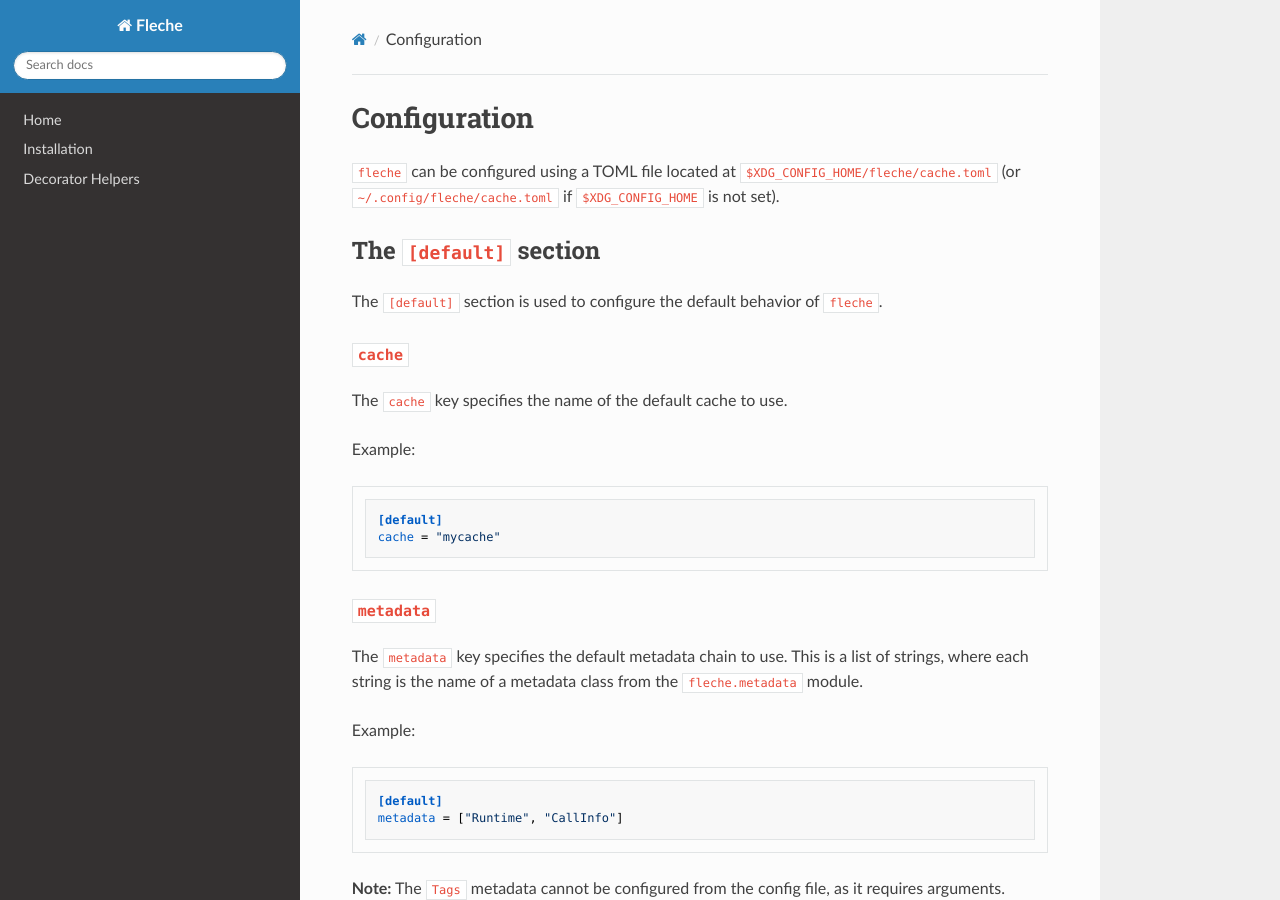
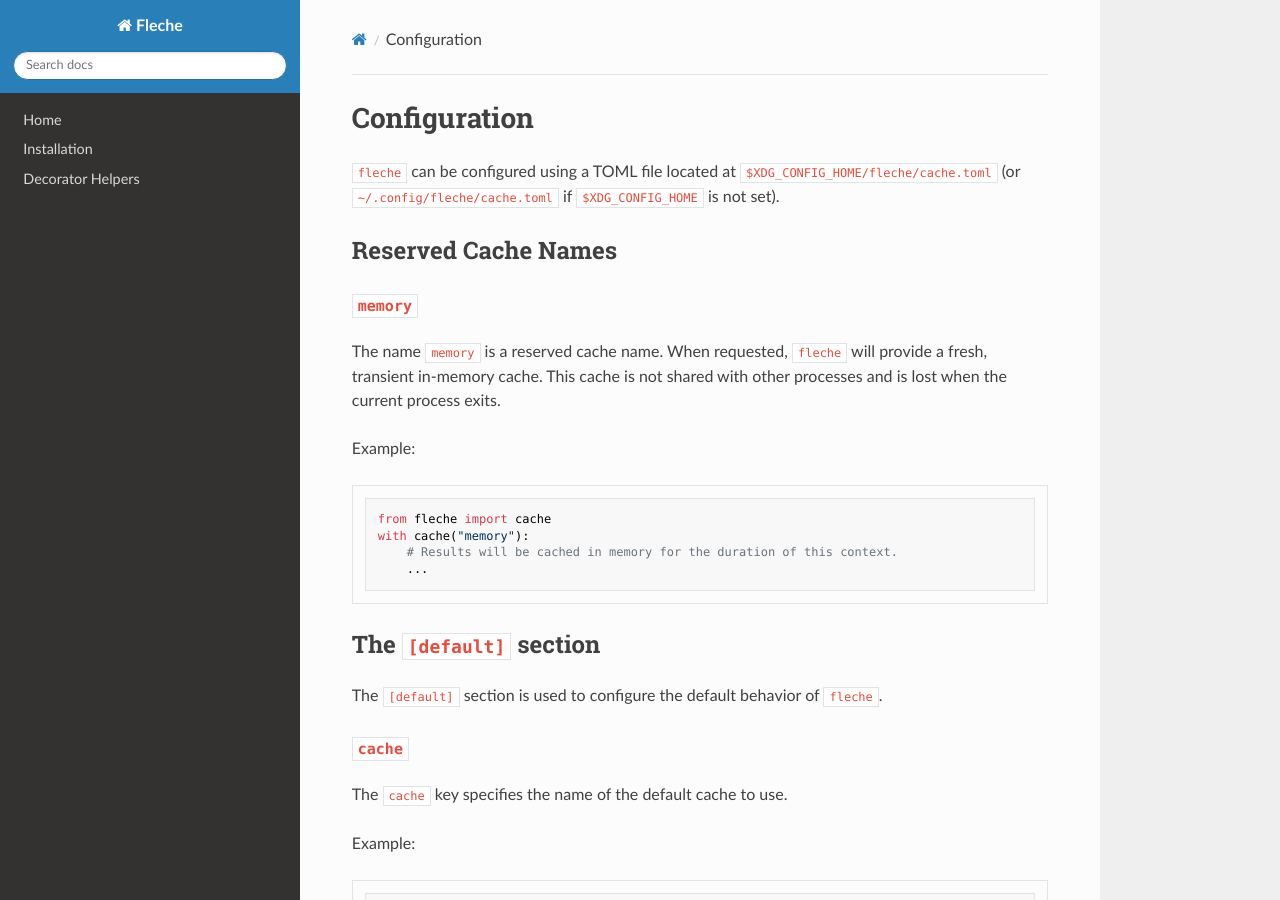
Before and after one commit to pmrv/fleche, an MkDocs documentation site: the page built from docs/configuration.md, in a window 1280 px wide and 900 px high. Built offline with MkDocs 1.6.1, drawn with Linux system fonts in a browser that asks for light colours; nearby versions of some CDN libraries.

Commit message:
feat: improve 'memory' cache special case and documentation
- Moved 'memory' special case in `load_cache_config` to ensure it's registered in `_live_caches` for singleton behavior.
- Updated `load_cache_config` docstring to mention the special case.
- Added documentation for the 'memory' reserved cache name in `docs/configuration.md`.
- Updated unit tests in `tests/unit/test_config.py` to verify singleton behavior for 'memory'.

Co-authored-by: pmrv <2719909+pmrv@users.noreply.github.com>

````diff
--- a/docs/configuration.md
+++ b/docs/configuration.md
@@ -1,6 +1,20 @@
 # Configuration
 
 `fleche` can be configured using a TOML file located at `$XDG_CONFIG_HOME/fleche/cache.toml` (or `~/.config/fleche/cache.toml` if `$XDG_CONFIG_HOME` is not set).
+
+## Reserved Cache Names
+
+### `memory`
+
+The name `memory` is a reserved cache name. When requested, `fleche` will provide a fresh, transient in-memory cache. This cache is not shared with other processes and is lost when the current process exits.
+
+Example:
+```python
+from fleche import cache
+with cache("memory"):
+    # Results will be cached in memory for the duration of this context.
+    ...
+```
 
 ## The `[default]` section
 
````
Also changed, not shown: 2 other files.
